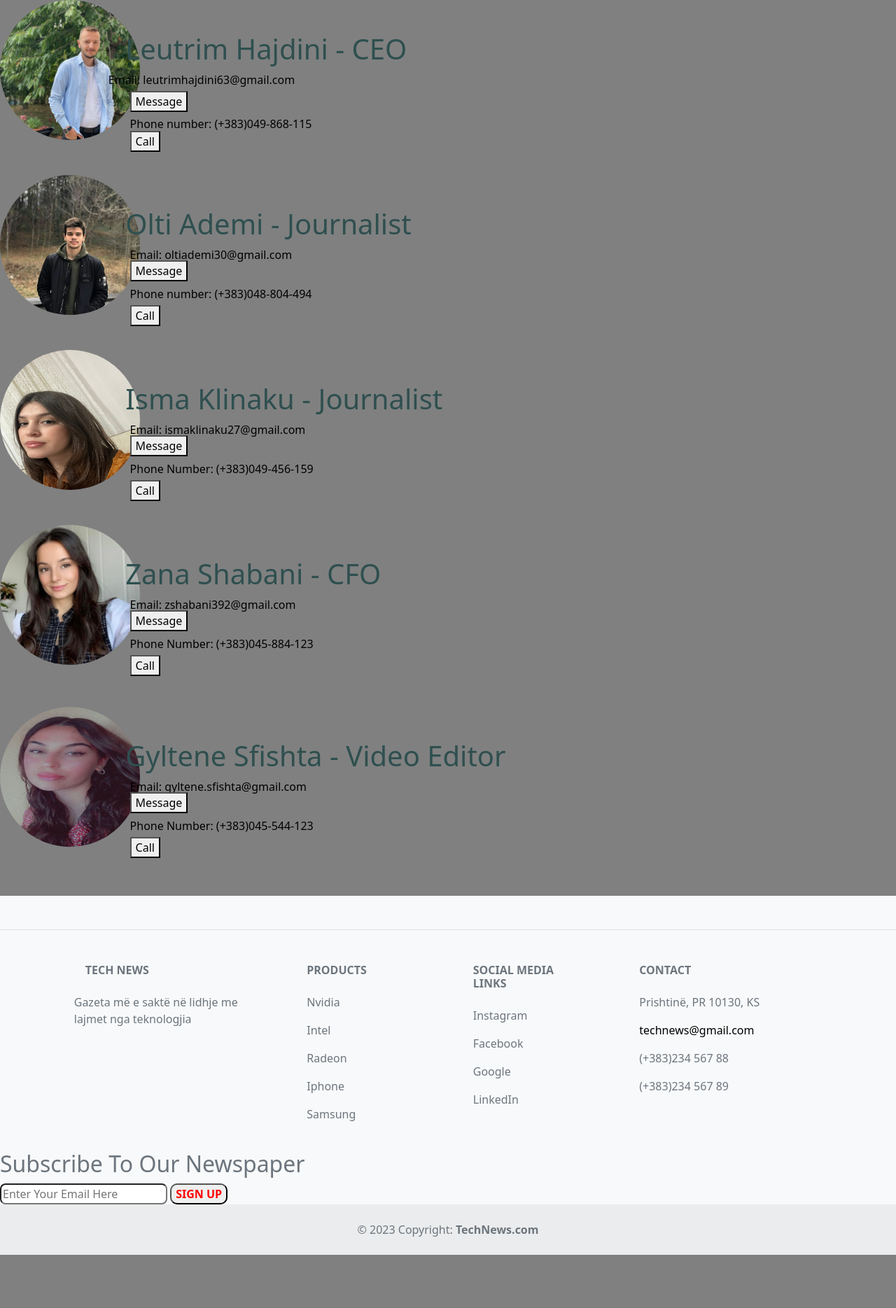
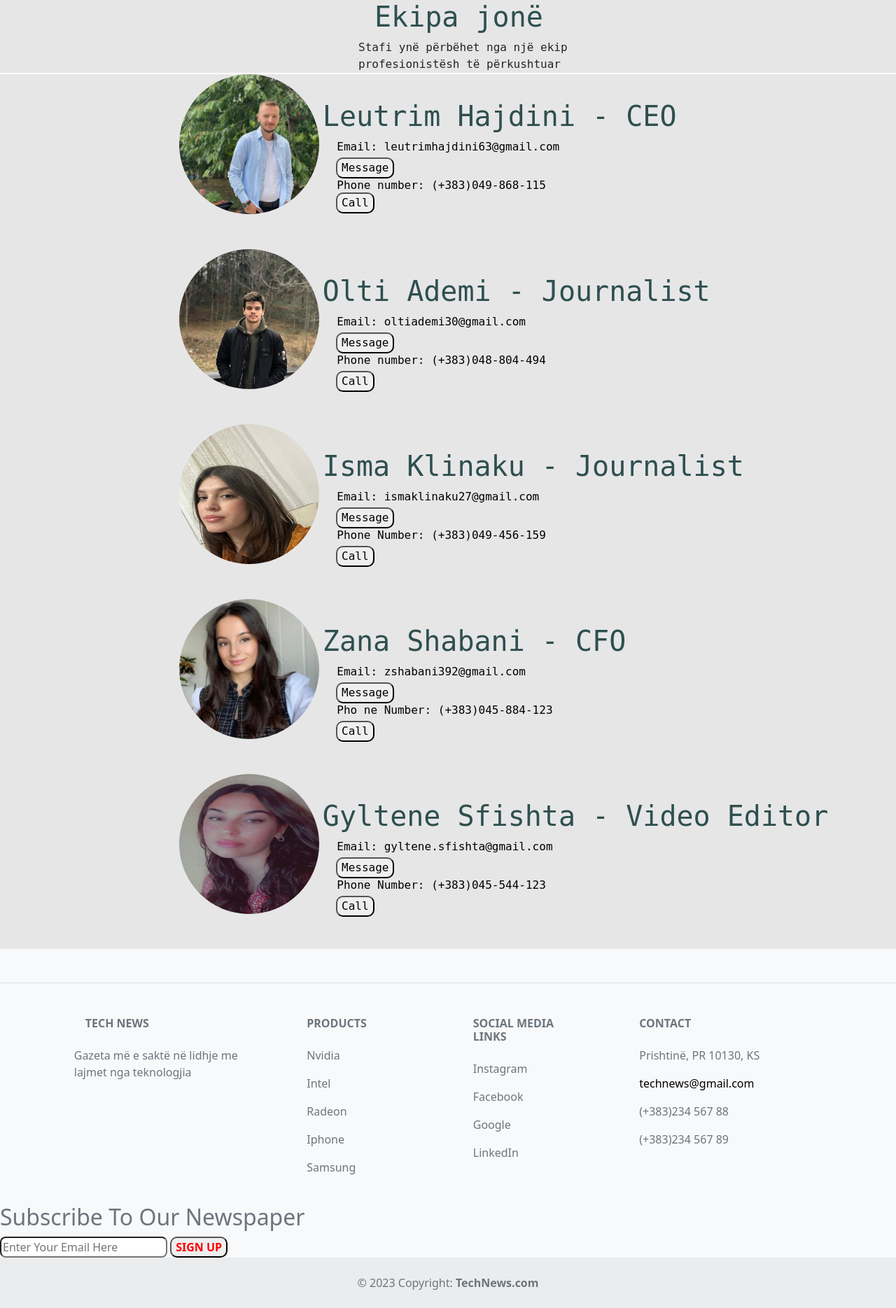
Before and after one commit to gyltenesfishta/TechNews, a PHP site: page /html/contact.html in a window 1280 px wide. Shown: the part 70-1939 px from the top of the page at 70% size. Before the commit the page ends 1863 px from the top, so only its background shows below. Run offline with PHP 8.4, Linux system fonts and the light colour scheme.

Commit message:
Reformatting Contacts.

```diff
--- a/css/contact.css
+++ b/css/contact.css
@@ -14,8 +14,6 @@
     font-size: 25px;
 }
 .logo{
-
-
     padding: 5px;
     margin-top: -5px;
 }
@@ -23,6 +21,7 @@
     background-color:dodgerblue;
     height: 118px;
 }
+
 .dropdown-item{
     font-size: 25px;
     padding: 10px;
@@ -46,94 +45,69 @@
 li{
     margin-top: 5px;
 }
-.leo{
+.foto{
     width: 200px;
     height: 200px;
     border-radius: 100px;
 }
+.info{
+    background-color:#E6E6E6;
+    position: relative;
+    height : 250px;
+    padding-left: 20%;
+    font-family: monospace;
+
+}
 .infoLeo{
-    background-color:gray;
+    background-color:#E6E6E6;
     position:relative;
     height : 250px;
+
 }
-.h1Leo{
+.header{
 
-    margin-left: 14%;
-    margin-top: -12%;
+    margin-left: 20%;
+    margin-top: -16%;
     color: darkslategray;
 }
-.pLeo{
-    text-align: center;
-    margin-right: 57%;
-    color: black;;
-    margin-left: 2%;
+.pstaf{
+    color: black;
+    margin-left: 22%;
 }
 
 .numriLeo{
-    margin-left: 14.5%;
+    margin-left: 22%;
     color: black;
     margin-top: 3%;
 }
-#butoniPerMesazhLeo{
+#butoniPerMesazh{
     position: absolute;
     text-align: center;
-    margin-left: 14.5%;
+    margin-left: 17.5%;
     margin-top: -1%;
+    border-radius: 10px;
 
 }
-#butoniPerMesazhLeo:hover{
+#butoniPerMesazh:hover{
     color:green;
+}
+#butoni-thirrjeLeo:hover, #butoni-thirrje:hover{
+    color: green;
 }
 #butoni-thirrjeLeo{
     position: absolute;
-    margin-top: 3.5%;
-    margin-left: 14.5%;
+    margin-top: 2.85%;
+    margin-left: 17.5%;
+    border-radius: 10px;
+}
+#butoni-thirrje{
+    position: absolute;
+    margin-top: -1%;
+    margin-left: 17.5%;
+    border-radius: 10px;
 
 }
 #butoni-thirrjeLeo:hover{
-    color:green;
-}
-.infoOlti{
-    position: relative;
-    background-color:gray;
-    height: 250px;
-
-}
-.olti, .isma, .zana, .gyltene{
-    width: 200px;
-    height: 200px;
-    border-radius: 100px;
-    }
-h1{
-    color: darkslategray;
-}
-.h1Olti, .h1Isma, .h1Zana, .h1Gyltene{
-    margin-left: 14%;
-    margin-top: -12%;
-
-}
-.pOlti, .pIsma, .pZana, .pGyltene{
-    position: absolute;
-    margin-left: 14.5%;
-    margin-top: 0%;
-    color:black;
-}
-#butoniPerMesazhOlti, #butoniPerMesazhIsma, #butoniPerMesazhZana, #butoniPerMesazhGyltene{
-    position: absolute;
-    margin-left: 14.5%;
-    margin-top: 1.5%;
-
-}
-#butoniPerMesazhOlti:hover, #butoniPerMesazhIsma:hover, #butoniPerMesazhZana:hover, #butoniPerMesazhGyltene:hover{
-color:green;
-
-}
-#butoni-thirrje, #butoni-thirrjeOlti, #butoni-thirrjeIsma, #butoni-thirrjeZana, #butoni-thirrjeGyltene{
-    position: absolute;
-    margin-left: 14.5%;
-    margin-top: -1%;
-}
-#butoni-thirrjeOlti:hover, #butoni-thirrjeIsma:hover, #butoni-thirrjeZana:hover, #butoni-thirrjeGyltene:hover{
     color:green;
 }
 .numri{
@@ -142,23 +116,6 @@ color:green;
     color:black;
 }
 
-.infoIsma{
-    position: relative;
-    background-color:gray;
-    height: 250px;
-}
-
-.infoZana{
-    position: relative;
-    background-color: gray;
-    height: 260px;
-}
-
-.infoGyltene{
-    position: relative;
-    background-color: gray;
-    height: 270px;
-}
 #submit{
     border-radius: 10px;
     color: red;
@@ -179,3 +136,18 @@ a{
     color: black;
 
 }
+.ekipa{
+    padding-left: 40%;
+    font-family: monospace;
+    background-color: #E6E6E6;
+}
+.pekipa{
+    font-family: monospace;
+    background-color: #E6E6E6;
+}
+
+.h1ekipa{
+    margin-left: 3%;
+    color: darkslategray;
+
+}
--- a/html/contact.html
+++ b/html/contact.html
@@ -3,7 +3,7 @@
 <head>
   <link href="https://cdn.jsdelivr.net/npm/bootstrap@5.2.3/dist/css/bootstrap.min.css" rel="stylesheet">
   <link rel="stylesheet" href="https://cdnjs.cloudflare.com/ajax/libs/font-awesome/4.7.0/css/font-awesome.min.css">
-    <link rel="stylesheet" href="../css/contact.css" href="/css/style.css">
+    <link rel="stylesheet" href="../css/contact.css">
     <script src="https://cdn.jsdelivr.net/npm/@popperjs/core@2.9.2/dist/umd/popper.min.js" ></script>
     <script src="https://cdn.jsdelivr.net/npm/bootstrap@5.0.1/dist/js/bootstrap.min.js" integrity="sha384-Atwg2Pkwv9vp0ygtn1JAojH0nYbwNJLPhwyoVbhoPwBhjQPR5VtM2+xf0Uwh9KtT" crossorigin="anonymous"></script>
     <script src="https://ajax.googleapis.com/ajax/libs/jquery/3.6.1/jquery.min.js"></script>
@@ -54,57 +54,65 @@
     </div>
   </nav>
 </header>
+<body>
+<div class="ekipa">
+  <h1 class="h1ekipa">Ekipa jonë</h1>
 
-    <div class="infoLeo">
-    <img src="../images/leo.jpg" alt="Leutrim Hajdini" class="leo">
-        <h1 class="h1Leo">Leutrim Hajdini - CEO</h1>
-        <p class="pLeo">Email: leutrimhajdini63@gmail.com</p>
-        <button id="butoniPerMesazhLeo">Message</button>
+  <p class="pekipa">Stafi ynë përbëhet nga një ekip <br> profesionistësh të përkushtuar</p>
+</div>
+
+    <div class="info" style="margin-top:-1.1%">
+    <img src="../images/leo.jpg" alt="Leutrim Hajdini" class="foto">
+        <h1 class="header">Leutrim Hajdini - CEO</h1>
+        <p class="pstaf">Email: leutrimhajdini63@gmail.com</p>
+        <button id="butoniPerMesazh">Message</button>
         <button id="butoni-thirrjeLeo">Call</button>
         <p class="numriLeo">Phone number: (+383)049-868-115</p>
     </div>
-    <div class="infoOlti">
+    <div class="info">
 
-        <img src="../images/olti.jpg" alt="Olti Ademi" class="olti">
-        <h1 class="h1Olti">Olti Ademi - Journalist</h1>
-        <p class="pOlti">Email: oltiademi30@gmail.com</p>
-        <button id="butoniPerMesazhOlti">Message</button>
+        <img src="../images/olti.jpg" alt="Olti Ademi" class="foto">
+        <h1 class="header">Olti Ademi - Journalist</h1>
+        <p class="pstaf">Email: oltiademi30@gmail.com</p>
+        <button id="butoniPerMesazh">Message</button>
 
-        <p class="numri">Phone number: (+383)048-804-494</p>
-        <button id="butoni-thirrjeOlti">Call</button>
+        <p class="numriLeo">Phone number: (+383)048-804-494</p>
+        <button id="butoni-thirrje">Call</button>
     </div>
 
-    <div class="infoIsma">
-        <img src ="../images/isma.jpg" alt="Isma Klinaku" class="isma">
-        <h1 class = "h1Isma">Isma Klinaku - Journalist</h1>
-        <p class="pIsma">Email: ismaklinaku27@gmail.com</p>
-        <button id="butoniPerMesazhIsma">Message</button>
+    <div class="info">
+        <img src ="../images/isma.jpg" alt="Isma Klinaku" class="foto">
+        <h1 class = "header">Isma Klinaku - Journalist</h1>
+        <p class="pstaf">Email: ismaklinaku27@gmail.com</p>
+        <button id="butoniPerMesazh">Message</button>
 
-        <p class="numri">Phone Number: (+383)049-456-159</p>
-        <button id="butoni-thirrjeIsma">Call</button>
+        <p class="numriLeo">Phone Number: (+383)049-456-159</p>
+        <button id="butoni-thirrje">Call</button>
     </div>
 
-    <div class="infoZana">
+    <div class="info">
 
-        <img src="../images/zana.jpg" alt="Zana Shabani" class="zana">
-        <h1 class = "h1Zana">Zana Shabani - CFO</h1>
-        <p class="pZana">Email: zshabani392@gmail.com</p>
-        <button id="butoniPerMesazhZana">Message</button>
+        <img src="../images/zana.jpg" alt="Zana Shabani" class="foto">
+        <h1 class = "header">Zana Shabani - CFO</h1>
+        <p class="pstaf">Email: zshabani392@gmail.com</p>
+        <button id="butoniPerMesazh">Message</button>
 
-        <p class="numri">Phone Number: (+383)045-884-123</p>
-        <button id="butoni-thirrjeZana">Call</button>
+        <p class="numriLeo">Pho ne Number: (+383)045-884-123</p>
+        <button id="butoni-thirrje">Call</button>
     </div>
-    <div class="infoGyltene">
+    <div class="info">
 
-        <img src="../images/gyltene.jpg" alt="Gyltene Sfishta" class="gyltene">
-        <h1 class = "h1Gyltene">Gyltene Sfishta - Video Editor</h1>
-        <p class="pGyltene">Email: gyltene.sfishta@gmail.com</p>
-        <button id="butoniPerMesazhGyltene">Message</button>
+        <img src="../images/gyltene.jpg" alt="Gyltene Sfishta" class="foto">
+        <h1 class = "header">Gyltene Sfishta - Video Editor</h1>
+        <p class="pstaf">Email: gyltene.sfishta@gmail.com</p>
+        <button id="butoniPerMesazh">Message</button>
 
-        <p class="numri">Phone Number: (+383)045-544-123</p>
-        <button id="butoni-thirrjeGyltene">Call</button>
+        <p class="numriLeo">Phone Number: (+383)045-544-123</p>
+        <button id="butoni-thirrje">Call</button>
         <audio src="../audio/ringing.mp3" id="sound"></audio>
     </div>
+  </body>
+
 
     <footer class="text-center text-lg-start bg-light text-muted">
       <!-- Section: Social media -->
@@ -218,5 +226,4 @@
     </script>
 
 
-</body>
 </html>
```
